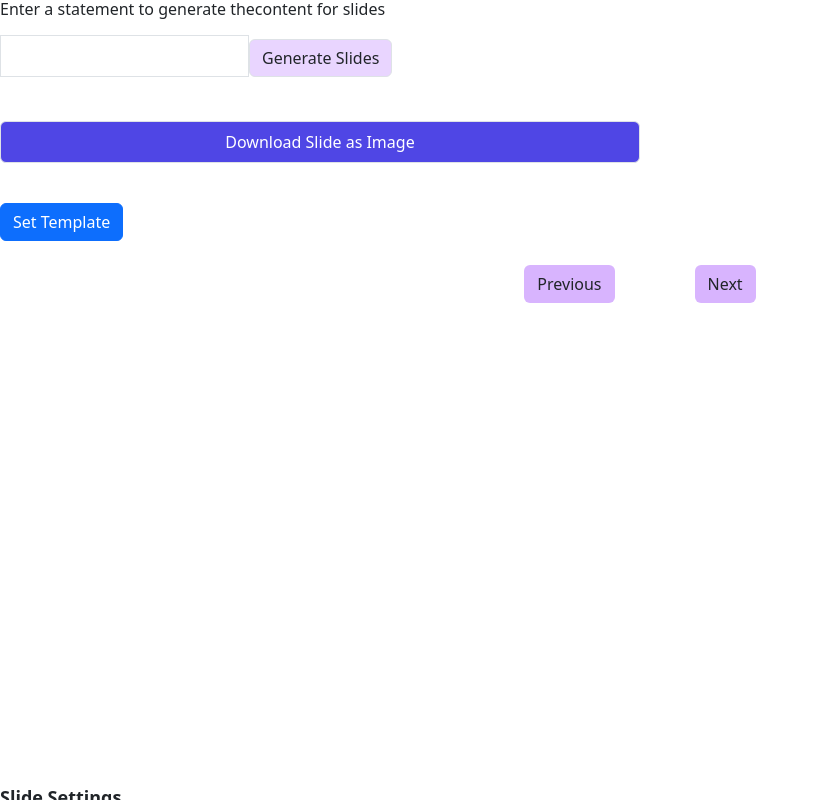
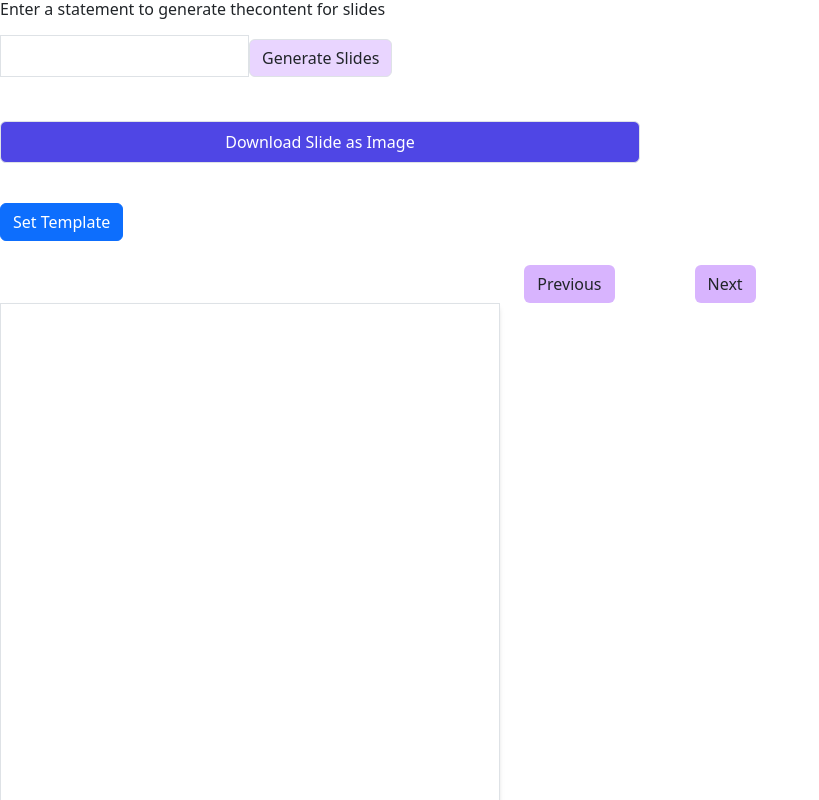
Before and after one commit to pranay-24/carousel-test-1, a React (Create React App) app: page /carouselpage in a window 1280 px wide. Shown: the top 800 px of the page, without its empty margins (0-819 px from the left). Built offline with nearby package versions, Linux system fonts and the light colour scheme.

Commit message:
changes added

```diff
--- a/src/components/CarouselSlides.jsx
+++ b/src/components/CarouselSlides.jsx
@@ -4,14 +4,14 @@ import React, { useState, useContext, useEffect } from "react";
 import { useSelector, useDispatch } from "react-redux";
 import { SlideContext } from "./carousel/CarouselState";
 import Sidebar from "./Sidebar";
-import { selectFirstSlideImage } from "./carousel/AidataSlice";
+//import { selectFirstSlideImage } from "./carousel/AidataSlice";
 
 const CarouselSlides = ({ currentSlide, showImage, showText }) => {
   const { selectedColor } = useContext(SlideContext);
-
+  const firstImage = useSelector((state) => state.Aidata.slides[0].imageUrl);
   useEffect(()=>{
-console.log(selectFirstSlideImage)
-  },[selectFirstSlideImage])
+console.log(firstImage)
+  },[firstImage])
   // const { currentSlide } = props.currentSlide;
   //console.log(showImage, showText);
   // useEffect(() => {
@@ -54,15 +54,25 @@ console.log(selectFirstSlideImage)
 console.log(thirdWord(slides[currentSlide].title))
   }, [slides, currentSlide]);
 
-  const backgroundImageUrl = selectFirstSlideImage;
-  const transparency = 0.5;
+  const backgroundImageUrl = firstImage;
+  const transparency = 0.85;
 
   const backgroundStyle = {
-    background: `linear-gradient(rgba(255, 255, 255, ${transparency}), rgba(255, 255, 255, ${transparency})), url(${backgroundImageUrl})`,
-    backgroundSize: 'cover',
+    position: 'relative',
     backgroundColor: selectedColor.background,
-    // height: '300px',
+    minHeight : '600px', // Adjust the height as needed
   };
+
+  const overlayStyle = {
+    content: '""',
+    position: 'absolute',
+    top: 0,
+    left: 0,
+    width: '100%',
+    height: '100%',
+    background: `linear-gradient(rgba(255, 255, 255, ${transparency}), rgba(255, 255, 255, ${transparency})),url(${backgroundImageUrl})`,
+  };
+
   //const newTitle = thirdWord()
   return (
     <div>
@@ -72,12 +82,14 @@ console.log(thirdWord(slides[currentSlide].title))
             currentSlide >= 0 &&
             currentSlide !== undefined && (
               <div
-                className="flex-col justify-center w-[500px] items-center p-3"
+                className="flex-col justify-center w-[500px] items-center p-3 border border-gray-500 shadow-md"
                 style={backgroundStyle}
               >
+               <div style={overlayStyle}>
+
 
                 {showText && (
-                  <div style={{ minHeight: "400px"  }}
+                  <div style={{ minHeight: "300px"  }}
 
                   >
                     {slides[currentSlide].title && (
@@ -113,6 +125,7 @@ console.log(thirdWord(slides[currentSlide].title))
                     />
                   </div>
                 )}
+                 </div>
               </div>
             )}
         </div>
--- a/src/components/carousel/AidataSlice.js
+++ b/src/components/carousel/AidataSlice.js
@@ -11,7 +11,8 @@ slides:[
     {   id:0,
         title: '',
         description: ' ',
-        imageUrl: ''
+        imageUrl: '',
+
       },
       { id:1,
         title: '',
```
